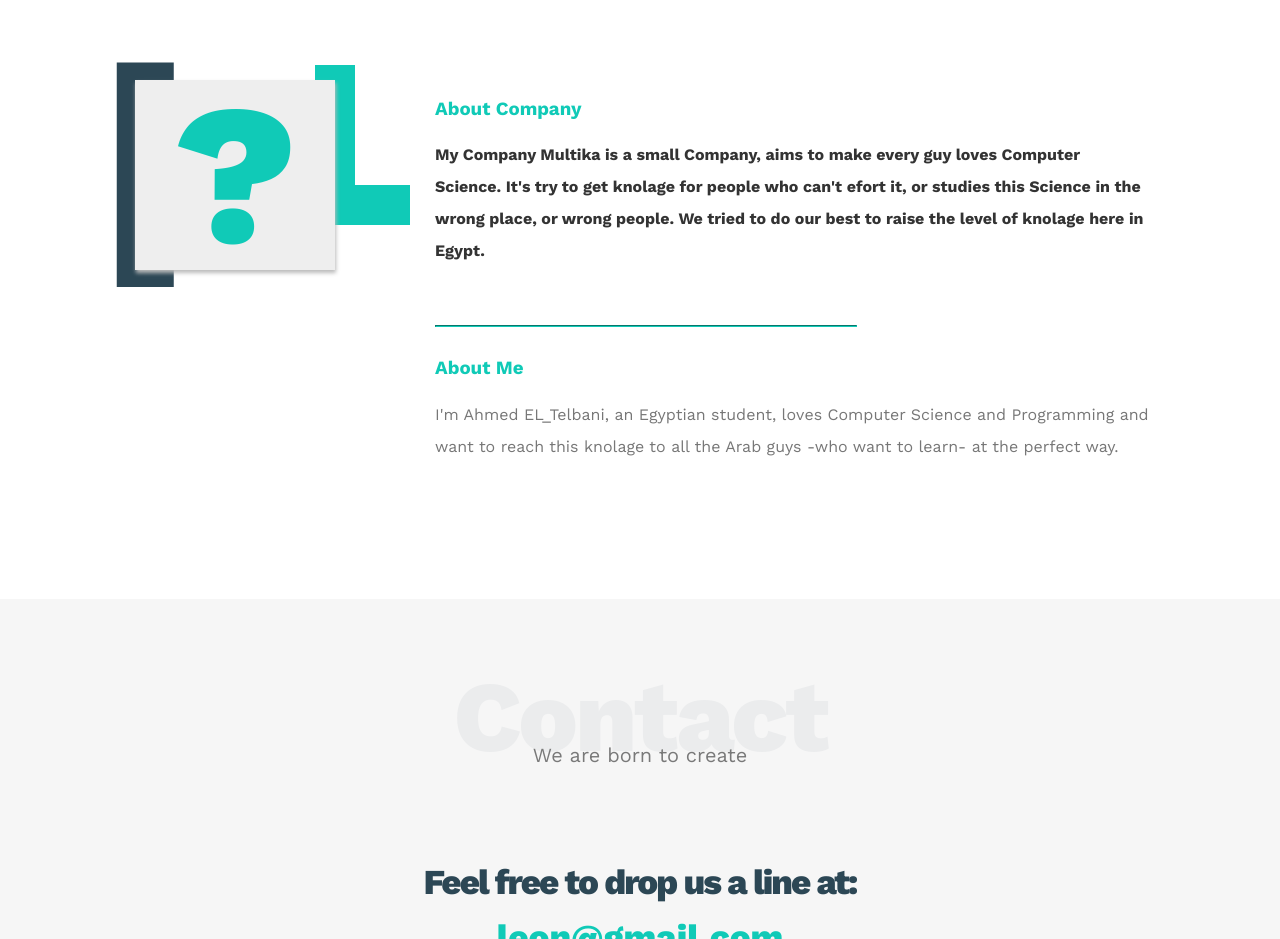
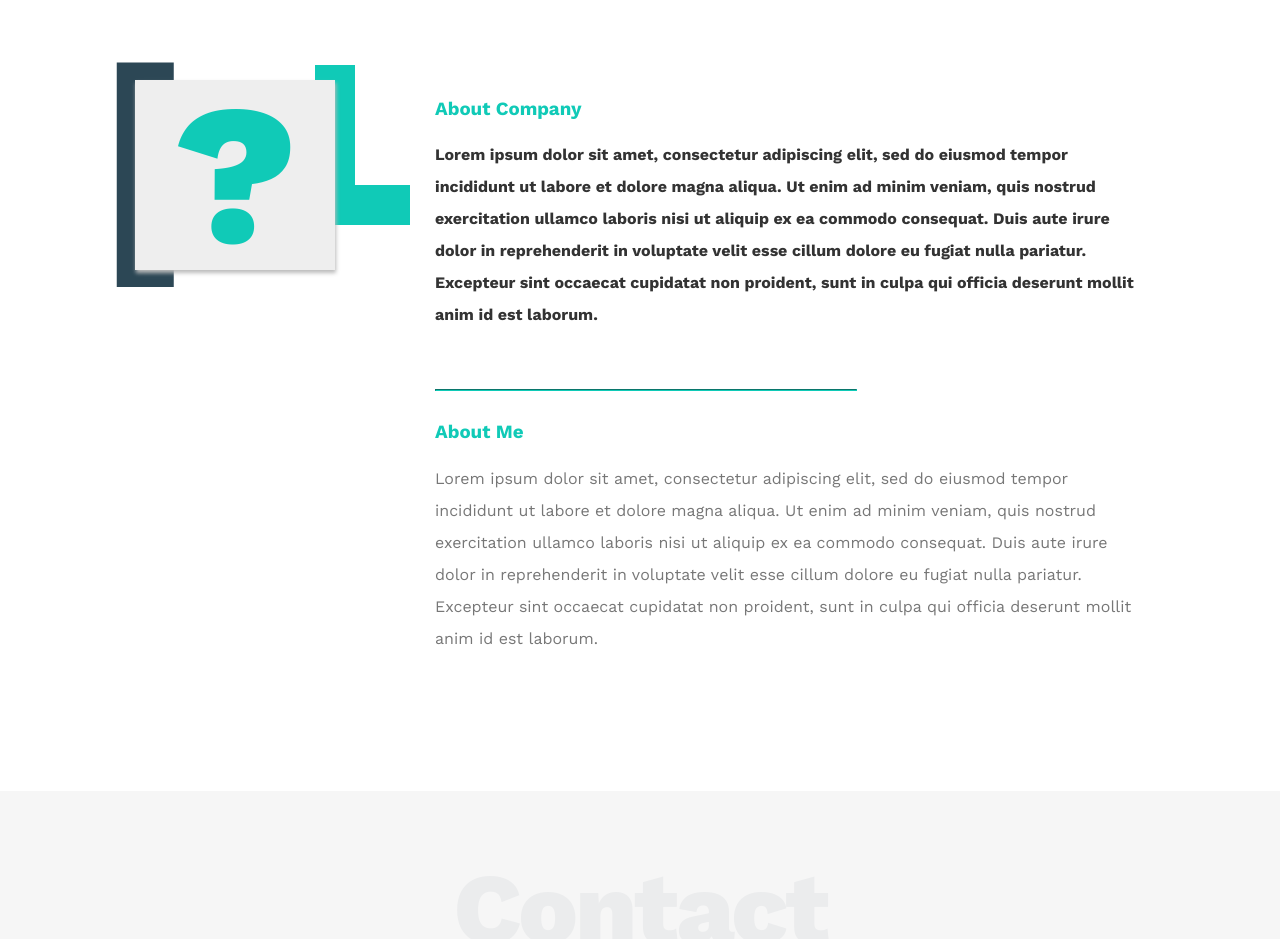
Before and after one commit to ahmedtelbani/Leon, a plain HTML site: page index.html in a window 1280 px wide. Shown: the part 3280-4219 px from the top of the page. Drawn offline with nearby package versions, Linux system fonts and the light colour scheme.

Commit message:
Update index.html

```diff
--- a/index.html
+++ b/index.html
@@ -199,18 +199,21 @@
                 <div class="text">
                     <div class="about-company">
                         <h3>About Company</h3>
-                        <p>My Company Multika is a small Company, aims to make every guy loves Computer Science.
-                            It's try to get knolage for people who can't efort it, or studies this Science
-                            in the wrong place, or wrong people.
-                            We tried to do our best to raise the level of knolage here in Egypt.
+                        <p>
+                            Lorem ipsum dolor sit amet, consectetur adipiscing elit, sed do eiusmod tempor incididunt ut labore et dolore magna aliqua.
+                            Ut enim ad minim veniam, quis nostrud exercitation ullamco laboris nisi ut aliquip ex ea commodo consequat.
+                            Duis aute irure dolor in reprehenderit in voluptate velit esse cillum dolore eu fugiat nulla pariatur.
+                            Excepteur sint occaecat cupidatat non proident, sunt in culpa qui officia deserunt mollit anim id est laborum.
                         </p>
                     </div>
                     <hr>
                     <div class="about-me">
                         <h3>About Me</h3>
-                        <p>I'm Ahmed EL_Telbani, an Egyptian student, loves Computer Science and Programming
-                            and want to reach this knolage to all the Arab guys -who want to learn- at the
-                            perfect way.
+                        <p>
+                            Lorem ipsum dolor sit amet, consectetur adipiscing elit, sed do eiusmod tempor incididunt ut labore et dolore magna aliqua.
+                            Ut enim ad minim veniam, quis nostrud exercitation ullamco laboris nisi ut aliquip ex ea commodo consequat.
+                            Duis aute irure dolor in reprehenderit in voluptate velit esse cillum dolore eu fugiat nulla pariatur.
+                            Excepteur sint occaecat cupidatat non proident, sunt in culpa qui officia deserunt mollit anim id est laborum.
                         </p>
                     </div>
                 </div>
```
